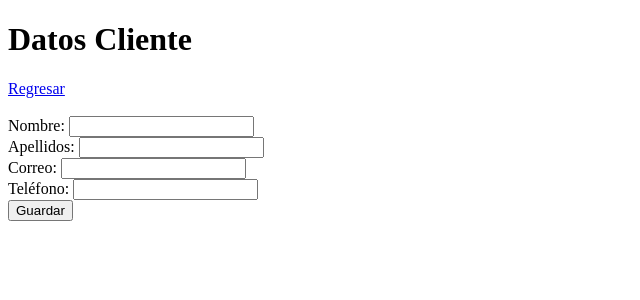
After one commit to MelSinH23/Tienda_V, a Spring Boot app: page /nuevoCliente in a window 1280 px wide. The commit adds this page. Shown: the top 300 px of the page, without its empty margins (0-640 px from the left). Run offline with Spring Boot 4, Linux system fonts and the light colour scheme.

Commit message:
Clase 05

```diff
--- a/src/main/java/com/Tienda/controller/IndexController.java
+++ b/src/main/java/com/Tienda/controller/IndexController.java
@@ -3,6 +3,7 @@ package com.Tienda.controller;
 
 import com.Tienda.dao.ClienteDao;
 import com.Tienda.domain.Cliente;
+import com.Tienda.service.ClienteService;
 import java.util.Arrays;
 import lombok.extern.slf4j.Slf4j;
 import org.springframework.beans.factory.annotation.Autowired;
@@ -15,7 +16,7 @@ import org.springframework.web.bind.annotation.*;
 public class IndexController {
 
     @Autowired
-    private ClienteDao clienteDao;
+    private ClienteService clienteService;
 
     @GetMapping("/")
     public String Inicio(Model model){
@@ -31,10 +32,34 @@ public class IndexController {
         //var clientes = Arrays.asList(cliente, cliente2);
         var clientes = Arrays.asList();*/
 
-        var clientes = clienteDao.findAll();
+        var clientes = clienteService.getClientes();
 
         model.addAttribute("clientes", clientes);
 
         return "index";
     }
+
+    @GetMapping("/nuevoCliente")
+    public String nuevoCliente(Cliente cliente){
+        return "modificarCliente";
+    }
+
+    @PostMapping("/guardarCliente")
+    public String guardarCliente(Cliente cliente){
+        clienteService.save(cliente);
+        return "redirect:/";
+    }
+
+    @GetMapping("/modificarCliente/(idCliente)")
+    public String modificarCliente(Cliente cliente, Model model){
+        cliente = clienteService.getCliente(cliente);
+        model.addAttribute("cliente", cliente);
+        return "modificarCliente";
+    }
+
+    @GetMapping ("/eliminarCliente/(idCliente)")
+    public String eliminarCliente(Cliente cliente){
+        clienteService.delete(cliente);
+        return "redirect:/";
+    }
 }
--- /dev/null
+++ b/src/main/resources/templates/modificarCliente.html
@@ -0,0 +1,34 @@
+<!DOCTYPE html>
+
+<html xmlns:th="https://www.thymeleaf.org"
+      xmlns="https://www.w3.org/1999/xhtml">
+    <head>
+        <title>TechShop</title>
+        <meta charset="UTF-8">
+        <meta name="viewport" content="width=device-width, initial-scale=1.0">
+    </head>
+    <body>
+        <h1>Datos Cliente</h1>
+        <a th:href="@{/}">Regresar</a>
+        <br>
+        <br>
+        <form th:action="@{/guardarCliente}"
+              method="post"
+              th:object="${cliente}">
+            <input type="hidden" name="idCliente" th:field="*{idCliente}" />
+            <label for="nombre">Nombre: </label>
+            <input type="text" id="nombre" name="nombre" th:field="*{nombre}" />
+            <br>
+            <label for="apellidos">Apellidos: </label>
+            <input type="text" id="apellidos" name="apellidos" th:field="*{apellidos}" />
+            <br>
+            <label for="correo">Correo: </label>
+            <input type="email" id="correo" name="correo" th:field="*{correo}" />
+            <br>
+            <label for="telefono">Teléfono: </label>
+            <input type="tel" id="telefono" name="telefono" th:field="*{telefono}" />
+            <br>
+            <input type="submit" name="Guardar" value="Guardar" />
+        </form>
+    </body>
+</html>
```
Also changed, not shown: src/main/java/com/Tienda/service/ClienteService.java (added, +15 -0 lines), src/main/java/com/Tienda/service/ClienteServiceImpl.java (added, +39 -0 lines), src/main/resources/static/css/estilos.css (+8 -0 lines), src/main/resources/templates/index.html (+14 -4 lines), src/main/resources/templates/layout/plantilla.html (added, +18 -0 lines).
